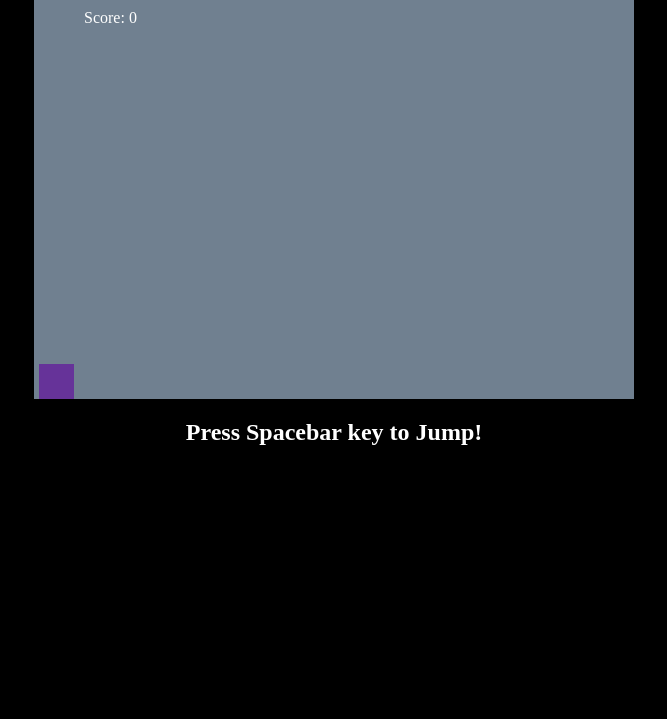
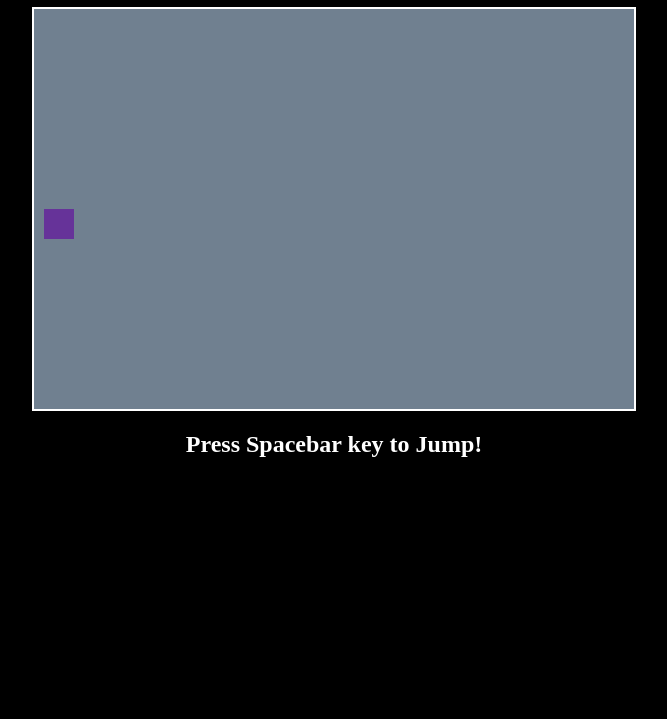
Before and after one commit to nicholasgtan/Block-Jumper, a website built with Vite: page index.html in a window 1280 px wide. Shown: the part 81-800 px from the top of the page, without its empty margins (306-973 px from the left). Built offline with nearby package versions, Linux system fonts and the light colour scheme.

Commit message:
Created player and placed on game screen

```diff
--- a/index.html
+++ b/index.html
@@ -9,10 +9,7 @@
   </head>
   <body>
     <h1>Block Jumper</h1>
-    <div id="app">
-      <div id="player"></div>
-      <div id="score">Score: <output>0</output></div>
-    </div>
+    <!-- <div id="score">Score: <output>0</output></div> -->
     <h2>Press Spacebar key to Jump!</Spacebar></h2>
   </body>
 </html>
--- a/main.js
+++ b/main.js
@@ -1,2 +1,44 @@
 import "./style.css";
 import $ from "jquery";
+
+$(() => {
+  let canvasWidth = 600;
+  let canvasHeight = 400;
+
+  let player = {};
+  let playerYPosition = 200;
+
+  const startGame = () => {
+    gameCanvas.start();
+    player = new createPlayer();
+    console.log(player);
+  };
+  // Data
+  // 1. game screen and render
+  const gameCanvas = {
+    canvas: $("<canvas>"),
+    start: () => {
+      gameCanvas.canvas[0].width = canvasWidth;
+      gameCanvas.canvas[0].height = canvasHeight;
+      gameCanvas.context = gameCanvas.canvas.get(0).getContext("2d");
+      gameCanvas.canvas.insertAfter($("h1"));
+    },
+  };
+
+  // 2. player on game screen
+  function createPlayer() {
+    player.width = 30;
+    player.height = 30;
+    player.x = 10;
+    player.y = playerYPosition;
+    let ctx = gameCanvas.context;
+    ctx.fillStyle = "#663399";
+    ctx.fillRect(player.x, player.y, player.width, player.height);
+  }
+
+  // 3. obstacle blocks with location moving toward player
+  // 4. obstacle reaching end
+  // 5. collision between player and obstacle
+
+  startGame();
+});
--- a/style.css
+++ b/style.css
@@ -1,5 +1,7 @@
 body {
   background-color: black;
+  display: flex;
+  flex-direction: column;
 }
 
 h1 {
@@ -12,23 +14,21 @@ h2 {
   text-align: center;
 }
 
-#app {
-  height: 400px;
-  width: 600px;
-  background-color: slategrey;
-  margin: 0 auto;
-  display: flex;
+canvas {
+  background-color: slategray;
+  border: 2px solid white;
+  align-self: center;
 }
 
-#score {
-  color: white;
-  margin: 10px 10px;
-}
+/* #score { */
+/* color: white; */
+/* margin: 10px 10px; */
+/* } */
 
-#player {
-  background-color: rebeccapurple;
-  height: 35px;
-  width: 35px;
-  align-self: flex-end;
-  margin: 0 0 0 5px;
-}
+/* #player { */
+/* background-color: #663399; */
+/* height: 35px; */
+/* width: 35px; */
+/* align-self: flex-end; */
+/* margin: 0 0 0 5px; */
+/* } */
```
